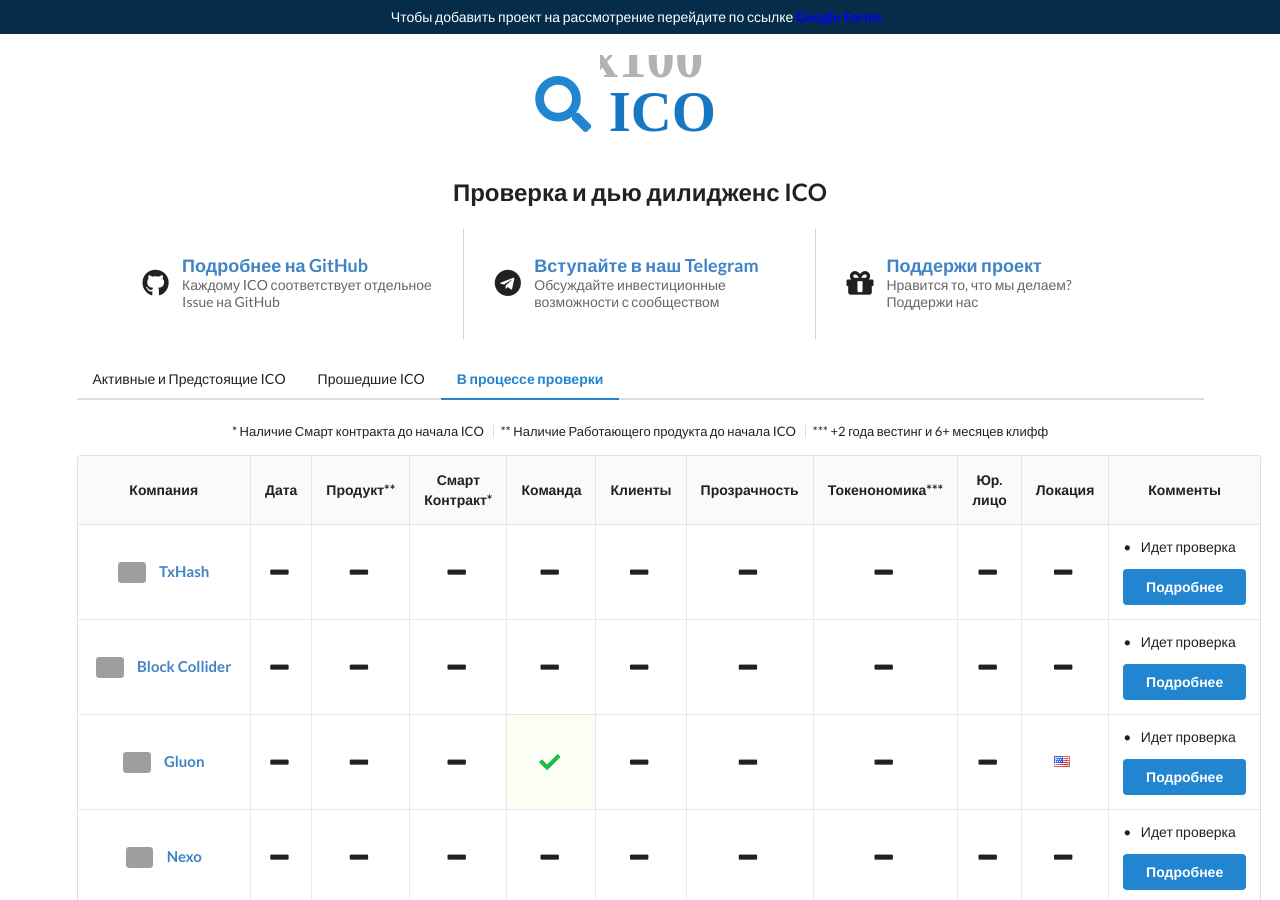
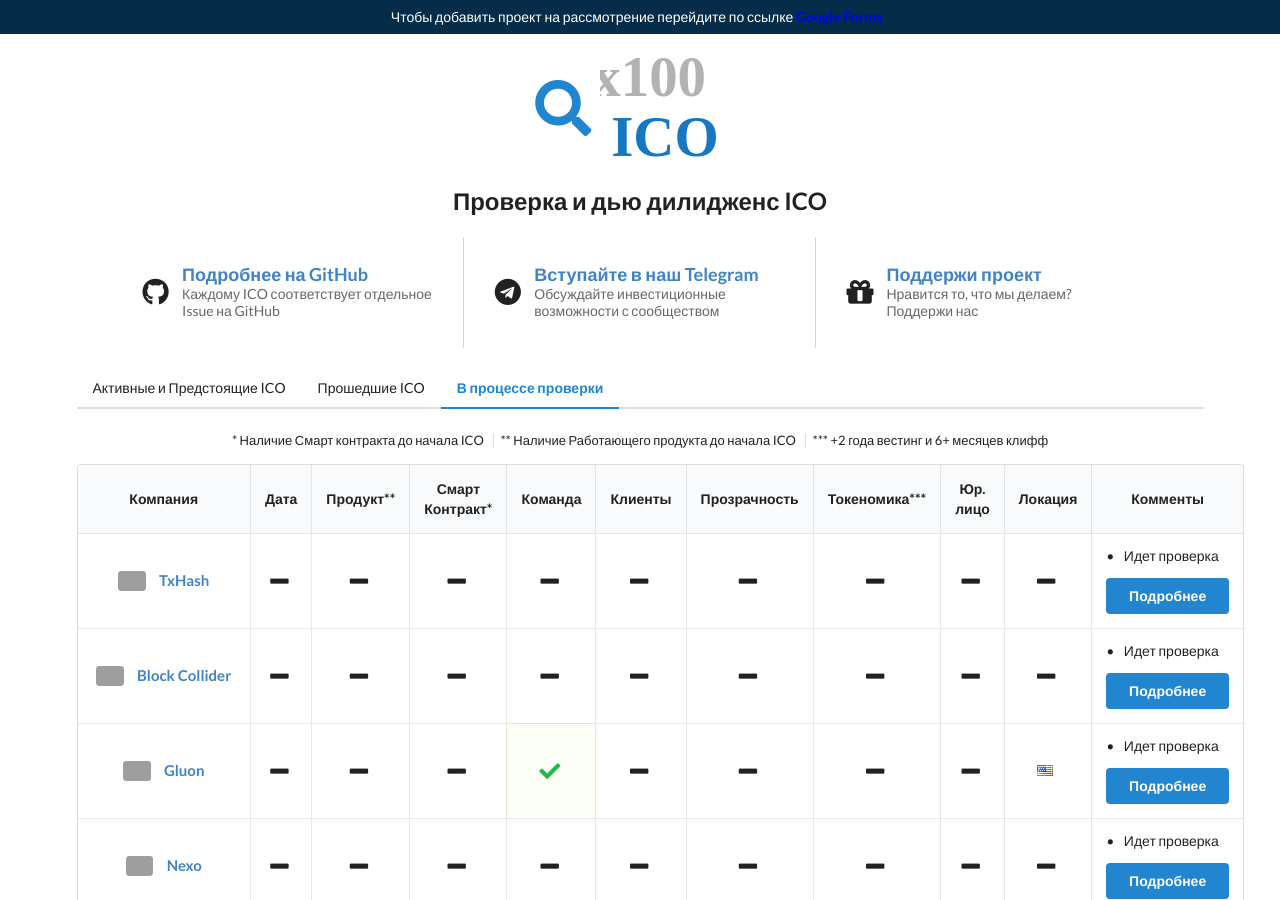
Before and after one commit to btclexis/x100ico, a Jekyll site: the page built from in-review.md, in a window 1280 px wide and 900 px high. Built offline with Jekyll 4.4.1, drawn with Linux system fonts in a browser that asks for light colours; nearby versions of some CDN libraries; grey boxes are pictures that could not be loaded.

Commit message:
logo change, header tokenomics edit

```diff
--- a/_includes/icos-review-table.html
+++ b/_includes/icos-review-table.html
@@ -73,7 +73,7 @@
   </tr>
   <tr>
     <td class="three-wide">
-      Токен -омика***
+      Токеномика***
     </td>
     {% include bool-cell.html value=ico.tokenomics %}
   </tr>
@@ -109,7 +109,7 @@
     <th class="center aligned">Команда</th>
     <th class="center aligned">Клиенты</th>
     <th class="center aligned">Прозрачность</th>
-    <th class="center aligned">Токенономика***</th>
+    <th class="center aligned">Токеномика***</th>
     <th class="center aligned">Юр. лицо</th>
     <th class="center aligned">Локация</th>
     <th class="center aligned">Комменты</th>
```
Also changed, not shown: assets/logo_ico-check.svg.
